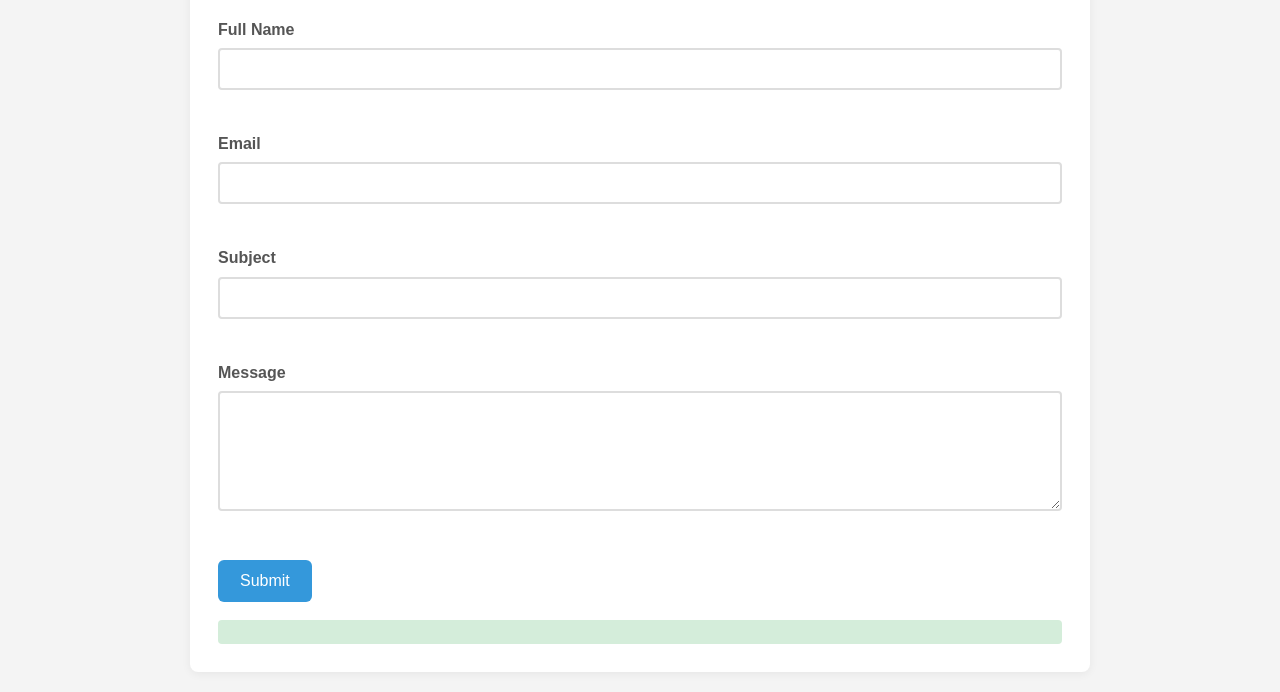
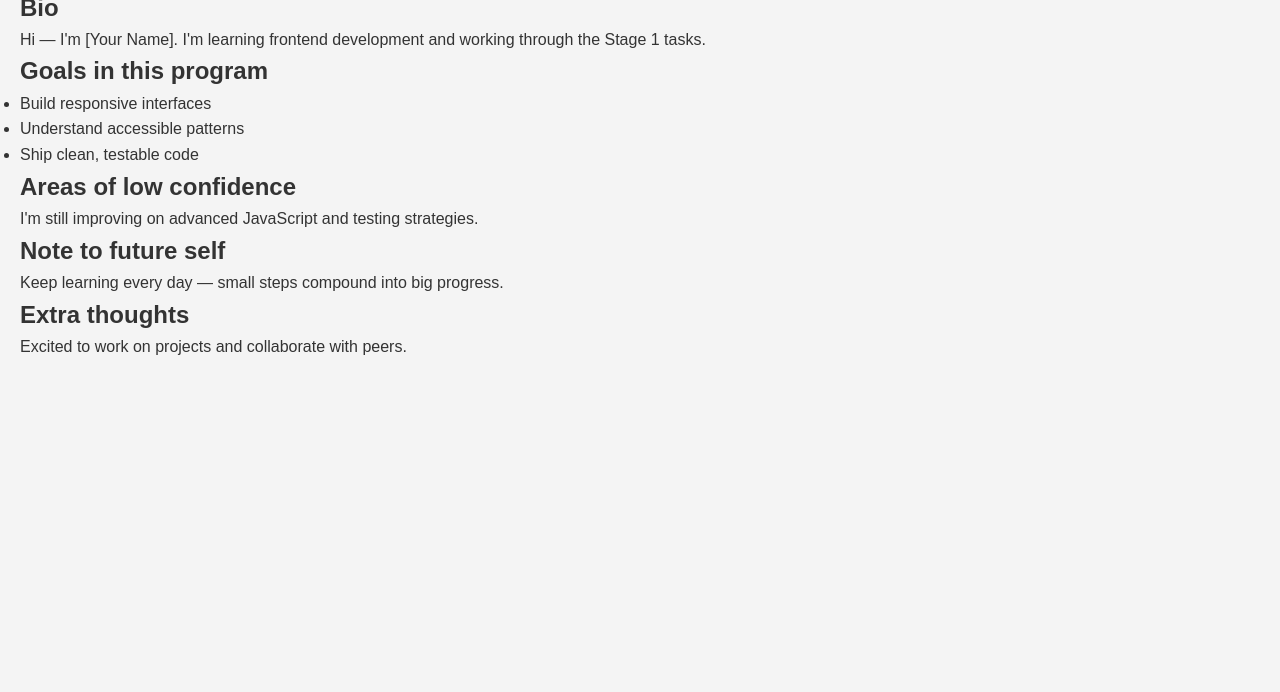
Before and after one commit to Aaron-ojo/HNG13-PROJECT2, a plain HTML site: page index.html in a window 1280 px wide. Shown: the part 161-853 px from the top of the page. After the commit the page ends 800 px from the top, so only its background shows below. Drawn offline with Linux system fonts and the light colour scheme.

Commit message:
adjusted

```diff
--- a/index.html
+++ b/index.html
@@ -2,102 +2,60 @@
 <html lang="en">
 <head>
   <meta charset="utf-8" />
-  <meta name="viewport" content="width=device-width,initial-scale=1" />
-  <title>Contact Us</title>
+  <meta name="viewport" content="width=device-width, initial-scale=1" />
   <link rel="stylesheet" href="style.css" />
+  <title>About Me</title>
 </head>
 <body>
   <header>
-    <nav class="main-nav" aria-label="Main navigation">
+    <nav class="main-nav" aria-label="Main Navigation">
       <a href="index.html" data-testid="test-nav-home">Home</a>
-      <a href="about.html" data-testid="test-nav-about">About Me</a>
+      <a href="contact.html" data-testid="test-nav-contact">Contact</a>
     </nav>
   </header>
 
-  <main class="container" id="contact-page">
-    <h1>Contact Us</h1>
+  <main data-testid="test-about-page">
+    <h1>About Me</h1>
 
-    <form id="contactForm" novalidate>
-      <div class="form-group">
-        <label for="fullName">Full Name</label>
-        <input
-          type="text"
-          id="fullName"
-          name="fullName"
-          data-testid="test-contact-name"
-          required
-        />
-        <div
-          class="error-message"
-          id="error-name"
-          data-testid="test-contact-error-name"
-          aria-live="assertive"
-        ></div>
-      </div>
+    <section aria-labelledby="bio-heading">
+      <h2 id="bio-heading">Bio</h2>
+      <p data-testid="test-about-bio">
+        <!-- Replace with your bio -->
+        Hi — I'm [Your Name]. I'm learning frontend development and working
+        through the Stage 1 tasks.
+      </p>
+    </section>
 
-      <div class="form-group">
-        <label for="email">Email</label>
-        <input
-          type="email"
-          id="email"
-          name="email"
-          data-testid="test-contact-email"
-          required
-        />
-        <div
-          class="error-message"
-          id="error-email"
-          data-testid="test-contact-error-email"
-          aria-live="assertive"
-        ></div>
-      </div>
+    <section aria-labelledby="goals-heading">
+      <h2 id="goals-heading">Goals in this program</h2>
+      <ul data-testid="test-about-goals">
+        <li>Build responsive interfaces</li>
+        <li>Understand accessible patterns</li>
+        <li>Ship clean, testable code</li>
+      </ul>
+    </section>
 
-      <div class="form-group">
-        <label for="subject">Subject</label>
-        <input
-          type="text"
-          id="subject"
-          name="subject"
-          data-testid="test-contact-subject"
-          required
-        />
-        <div
-          class="error-message"
-          id="error-subject"
-          data-testid="test-contact-error-subject"
-          aria-live="assertive"
-        ></div>
-      </div>
+    <section aria-labelledby="confidence-heading">
+      <h2 id="confidence-heading">Areas of low confidence</h2>
+      <p data-testid="test-about-confidence">
+        <!-- Replace with honest areas you're less confident about -->
+        I'm still improving on advanced JavaScript and testing strategies.
+      </p>
+    </section>
 
-      <div class="form-group">
-        <label for="message">Message</label>
-        <textarea
-          id="message"
-          name="message"
-          data-testid="test-contact-message"
-          minlength="10"
-          required
-        ></textarea>
-        <div
-          class="error-message"
-          id="error-message"
-          data-testid="test-contact-error-message"
-          aria-live="assertive"
-        ></div>
-      </div>
+    <section aria-labelledby="future-heading">
+      <h2 id="future-heading">Note to future self</h2>
+      <p data-testid="test-about-future-note">
+        Keep learning every day — small steps compound into big progress.
+      </p>
+    </section>
 
-      <button type="submit" data-testid="test-contact-submit">Submit</button>
-
-      <div
-        class="success-message"
-        data-testid="test-contact-success"
-        id="success-message"
-        role="status"
-        aria-live="polite"
-      ></div>
-    </form>
+    <section aria-labelledby="extra-heading">
+      <h2 id="extra-heading">Extra thoughts</h2>
+      <p data-testid="test-about-extra">
+        Excited to work on projects and collaborate with peers.
+      </p>
+    </section>
   </main>
-
-  <script src="script.js"></script>
 </body>
 </html>
--- a/script.js
+++ b/script.js
@@ -1,5 +1,5 @@
 document.addEventListener("DOMContentLoaded", function () {
-  const form = document.getElementById("contactForm");
+  const form = document.querySelector("form");
 
   function getByTestId(testId) {
     return document.querySelector(`[data-testid="${testId}"]`);
@@ -11,16 +11,13 @@ document.addEventListener("DOMContentLoaded", function () {
 
     if (errorElement) {
       errorElement.textContent = message;
-      // Ensure the error has an id for aria-describedby
       if (!errorElement.id) {
         errorElement.id = `error-${field}`;
       }
-      errorElement.setAttribute("role", "alert");
-    }
-
-    if (inputElement) {
-      inputElement.setAttribute("aria-invalid", "true");
-      inputElement.setAttribute("aria-describedby", errorElement.id);
+      if (inputElement) {
+        inputElement.setAttribute("aria-describedby", errorElement.id);
+        inputElement.setAttribute("aria-invalid", "true");
+      }
     }
   }
 
@@ -30,12 +27,10 @@ document.addEventListener("DOMContentLoaded", function () {
 
     if (errorElement) {
       errorElement.textContent = "";
-      errorElement.removeAttribute("role");
     }
 
     if (inputElement) {
       inputElement.removeAttribute("aria-invalid");
-      inputElement.removeAttribute("aria-describedby");
     }
   }
 
@@ -44,24 +39,18 @@ document.addEventListener("DOMContentLoaded", function () {
     if (successMessage) {
       successMessage.textContent =
         "Thank you! Your message has been sent successfully.";
-    }
 
-    // Clear inputs and errors
-    ["name", "email", "subject", "message"].forEach((field) => {
-      const input = getByTestId(`test-contact-${field}`);
-      if (input) input.value = "";
-      clearError(field);
-    });
+      form.reset();
 
-    // move focus to success message for screen readers
-    if (successMessage) {
+      ["name", "email", "subject", "message"].forEach((f) => clearError(f));
+
       successMessage.focus?.();
     }
   }
 
   function validateName() {
     const el = getByTestId("test-contact-name");
-    const name = el ? el.value.trim() : "";
+    const name = el && el.value ? el.value.trim() : "";
     if (!name) {
       showError("name", "Full name is required");
       return false;
@@ -72,7 +61,7 @@ document.addEventListener("DOMContentLoaded", function () {
 
   function validateEmail() {
     const el = getByTestId("test-contact-email");
-    const email = el ? el.value.trim() : "";
+    const email = el && el.value ? el.value.trim() : "";
     const emailRegex = /^[^\s@]+@[^\s@]+\.[^\s@]+$/;
 
     if (!email) {
@@ -91,7 +80,7 @@ document.addEventListener("DOMContentLoaded", function () {
 
   function validateSubject() {
     const el = getByTestId("test-contact-subject");
-    const subject = el ? el.value.trim() : "";
+    const subject = el && el.value ? el.value.trim() : "";
     if (!subject) {
       showError("subject", "Subject is required");
       return false;
@@ -102,7 +91,7 @@ document.addEventListener("DOMContentLoaded", function () {
 
   function validateMessage() {
     const el = getByTestId("test-contact-message");
-    const message = el ? el.value.trim() : "";
+    const message = el && el.value ? el.value.trim() : "";
     if (!message) {
       showError("message", "Message is required");
       return false;
@@ -117,20 +106,8 @@ document.addEventListener("DOMContentLoaded", function () {
     return true;
   }
 
-  // Realtime clearing of errors while typing
-  ["name", "email", "subject", "message"].forEach((field) => {
-    const el = getByTestId(`test-contact-${field}`);
-    if (el) {
-      el.addEventListener("input", () => clearError(field));
-    }
-  });
-
   form.addEventListener("submit", function (event) {
     event.preventDefault();
-
-    // Clear any previous success message
-    const successMessage = getByTestId("test-contact-success");
-    if (successMessage) successMessage.textContent = "";
 
     const isNameValid = validateName();
     const isEmailValid = validateEmail();
@@ -139,6 +116,9 @@ document.addEventListener("DOMContentLoaded", function () {
 
     if (isNameValid && isEmailValid && isSubjectValid && isMessageValid) {
       showSuccess();
+    } else {
+      const firstInvalid = form.querySelector("[aria-invalid='true']");
+      if (firstInvalid) firstInvalid.focus();
     }
   });
 });
```
